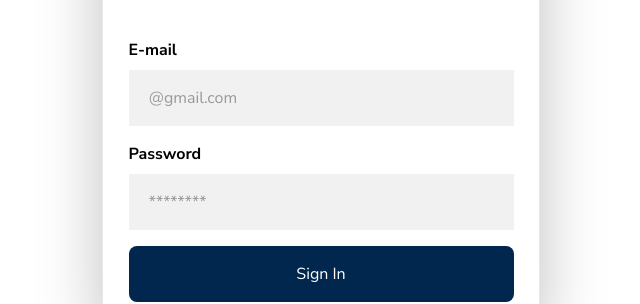
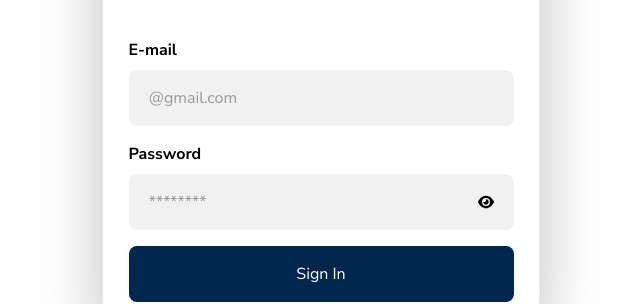
Before and after one commit to rnlisboa/login-page-react-ts, a React (Vite) app: page /login in a window 1280 px wide. Shown: the part 301-605 px from the top of the page, without its empty margins (319-959 px from the left). Built offline with nearby package versions, Linux system fonts and the light colour scheme.

Commit message:
feat: cria função para visualizar senha

```diff
--- a/src/pages/Login/Login.tsx
+++ b/src/pages/Login/Login.tsx
@@ -1,8 +1,9 @@
-import logoB2bit from "../../assets/B2Bit Logo.png"
+import React, { useState } from 'react';
+import logoB2bit from "../../assets/B2Bit Logo.png";
 import { useNavigate } from 'react-router-dom';
 import { Formik, FormikHelpers } from 'formik';
 import { useLoginRequest } from './hooks/useAuthUser';
-import { FaCircleInfo } from 'react-icons/fa6';
+import { FaCircleInfo, FaEye, FaEyeSlash } from 'react-icons/fa6'; // Importando ícones de mostrar/esconder senha
 import { InputForm } from '../../components/InputForm';
 import Button from '../../components/Button';
 
@@ -14,6 +15,7 @@ interface LoginFormValues {
 function Login() {
   const navigate = useNavigate();
   const { mutate, isPending, isError } = useLoginRequest();
+  const [showPassword, setShowPassword] = useState(false); // Estado para gerenciar visibilidade da senha
 
   const initialValues: LoginFormValues = { email: '', password: '' };
 
@@ -72,6 +74,7 @@ function Login() {
                   type='email'
                   id='email'
                   placeholder='@gmail.com'
+                  classes={'rounded-lg'}
                   value={values.email}
                   onChange={handleChange}
                   onBlur={handleBlur}
@@ -80,14 +83,23 @@ function Login() {
 
               <InputForm.Root>
                 <InputForm.Label htmlFor='password' label='Password' />
+                <div className='w-[100%] flex'>
                   <InputForm.Input
-                  type='password'
+                    type={showPassword ? 'text' : 'password'}
                     id='password'
                     placeholder='********'
+                    classes={'w-[100%] rounded-tl-lg rounded-bl-lg'}
                     value={values.password}
                     onChange={handleChange}
                     onBlur={handleBlur}
                   />
+                  <div
+                    className='rounded-tr-lg rounded-br-lg inset-y-0 right-0 pr-3 flex items-center cursor-pointer w-[10%] bg-input-bg'
+                    onClick={() => setShowPassword(!showPassword)}
+                  >
+                    {showPassword ? <FaEyeSlash /> : <FaEye />}
+                  </div>
+                </div>
               </InputForm.Root>
 
               {isError && (
```
Lines whose indentation alone changed are shown as unchanged.
